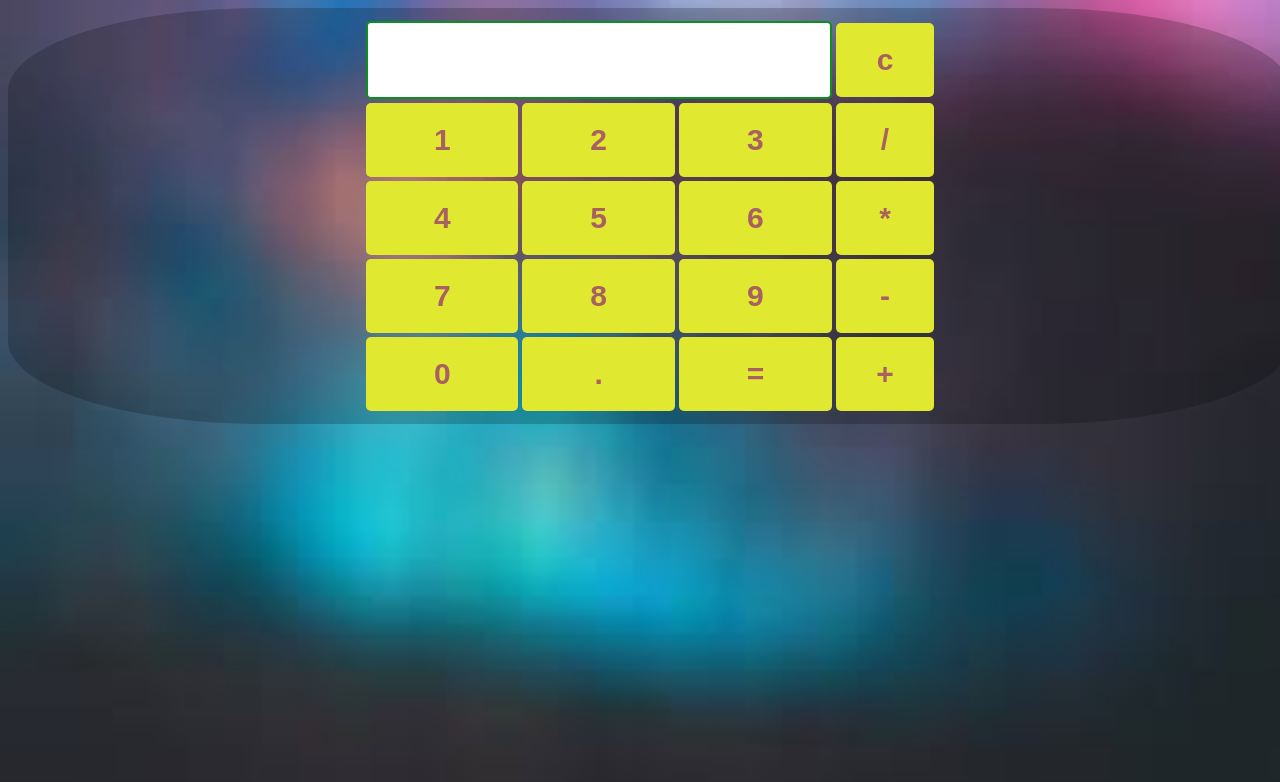
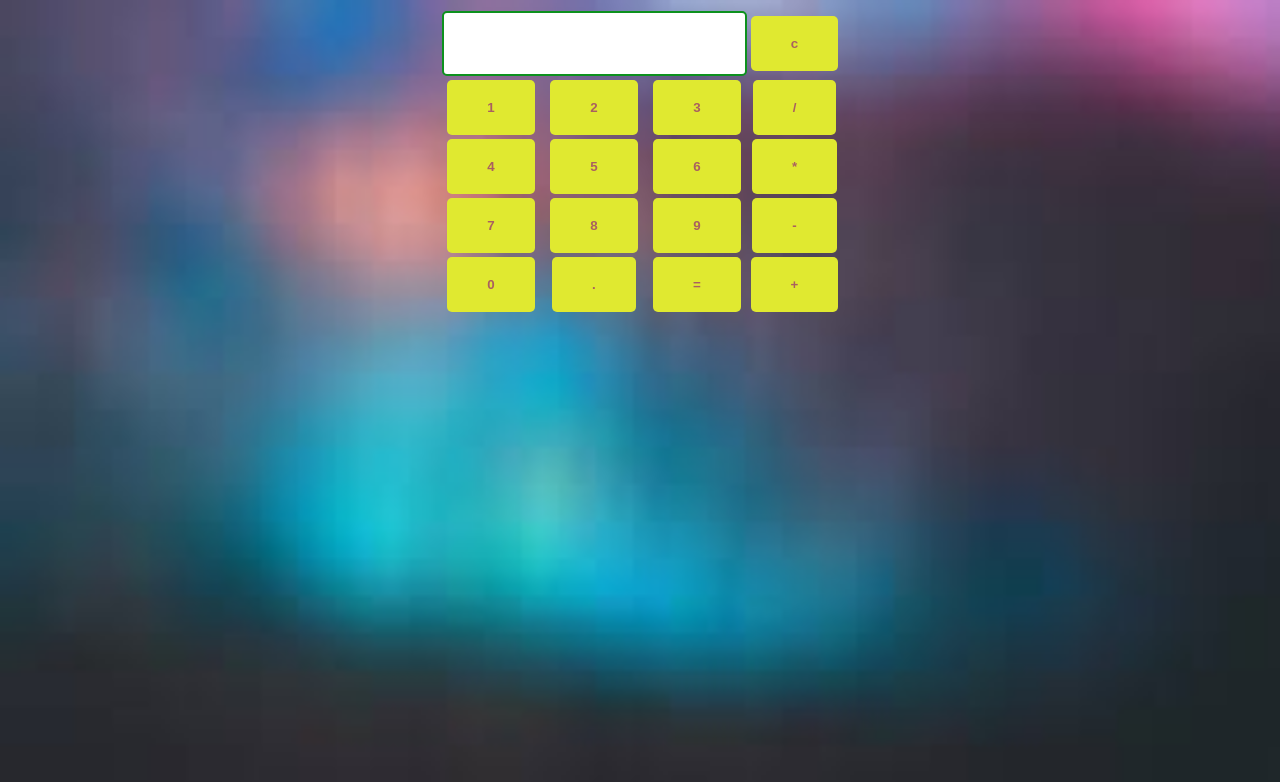
Before and after one commit to MaryeaJohary92/CODING-SAMURAI-INTERNSHIP-TASK, a plain HTML site: page calculator-website/index.html in a window 1280 px wide. Drawn offline with nearby package versions, Linux system fonts and the light colour scheme.

Commit message:
Add files via upload

```diff
--- a/calculator-website/CSS.css
+++ b/calculator-website/CSS.css
@@ -1,3 +1,8 @@
+@media (max-width:768px) {
+      table {
+        width: 90%;
+      }
+    }
 body {
     text-align: center;
 	background-image: url('images.jpg');
@@ -10,29 +15,19 @@ table{
     margin-left: auto;
     margin-right: auto;
 }
-.calculator{
-text-align: center;
-
-padding: 10px;
-background-color: rgba(0, 0, 0, 0.2);
-border: none;
-width: 100%;
-height: 100%;
-border-radius: 20%;
-}
 input[type="button"]{
-    width: 100%;
+    width: auto;
     padding: 20px 40px;
     background-color: rgb(224, 233, 48);
     color:rgb(169, 96, 96);
-    font-size: 30px;
+    font-size: auto;
     font-weight: bold;
     border: none;
     border-radius: 5px;
 }
 input[type="text"]{
     padding: 20px 30px;
-    font-size: 30px;
+    font-size: 18px;
     font-weight: bold;
     border: none;
     border-radius: 5px;
--- a/calculator-website/index.html
+++ b/calculator-website/index.html
@@ -25,7 +25,6 @@
         referrerpolicy="no-referrer"></script>
 </head>
 <body>
-    <div class="calculator">
     <table id="calcu">
         <tr>
             <td colspan="3"><input type="text" id="result"></td>
@@ -74,7 +73,6 @@
                         onkeydown="myFunction(event)"> </td>
         </tr>
     </table>
-    </div>
 <script>
     function dis(val){
     document.getElementById("result").value +=val
--- a/notes-website/style.css
+++ b/notes-website/style.css
@@ -3,13 +3,17 @@
     * {
       margin: 0
     }
-
+body{
+  background-image: url('images.jpg');
+	background-repeat: no-repeat;
+	background-attachment: fixed;
+	background-size: cover;
+}
     .cont {
       display: flex;
       flex-direction: column;
       align-items: center;
       padding-top: 50px;
-      background-color: rgba(0,0,0,0.2);
       height: 100vh;
       font-family: sans-serif;
     }
```
